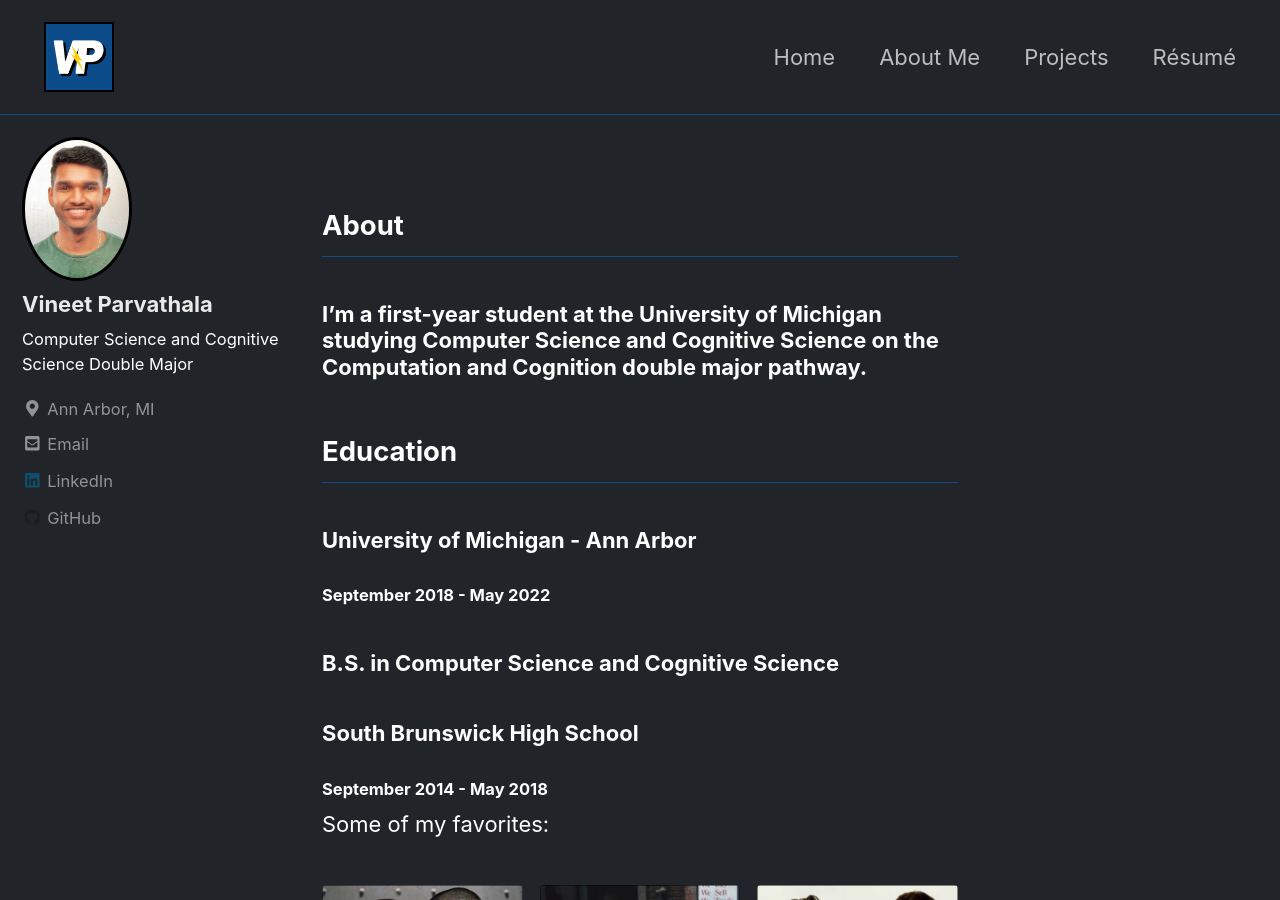
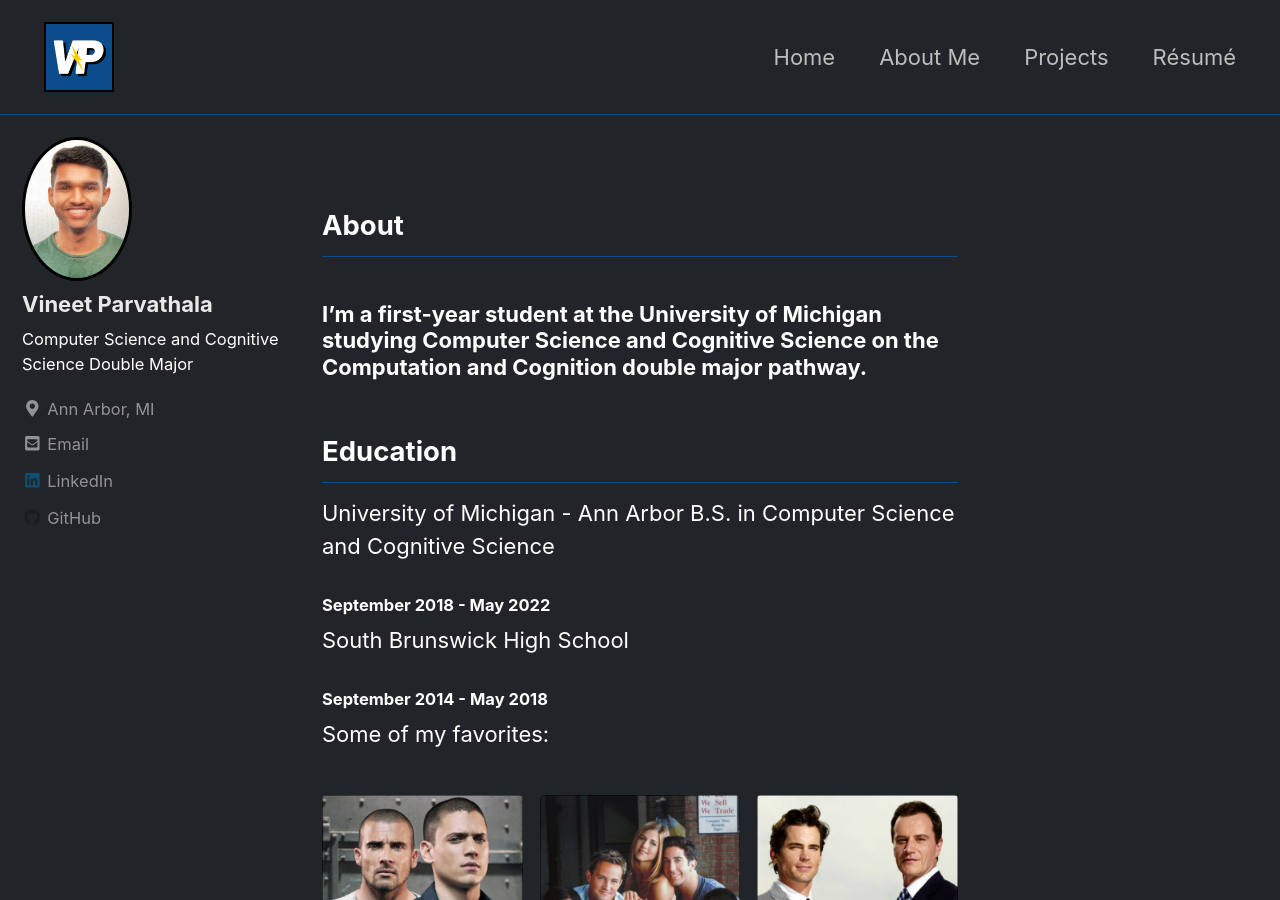
Before and after one commit to vparv/vparv.github.io, a Jekyll site: the page built from _pages/about.md, in a window 1280 px wide and 900 px high. Built offline with Jekyll 4.4.1, drawn with Linux system fonts in a browser that asks for light colours; cached includes are drawn as plain includes; nearby versions of some CDN libraries; library files that are not in the unit come from our copies.

Commit message:
updated formatting

```diff
--- a/_pages/about.md
+++ b/_pages/about.md
@@ -46,10 +46,10 @@ gallery:
 ### I'm a first-year student at the University of Michigan studying Computer Science and Cognitive Science on the Computation and Cognition double major pathway.
 
 ## Education
-### University of Michigan - Ann Arbor
+University of Michigan - Ann Arbor
+B.S. in Computer Science and Cognitive Science
 ##### September 2018 - May 2022
-### B.S. in Computer Science and Cognitive Science
-### South Brunswick High School
+South Brunswick High School
 ##### September 2014 - May 2018
 
 
```
